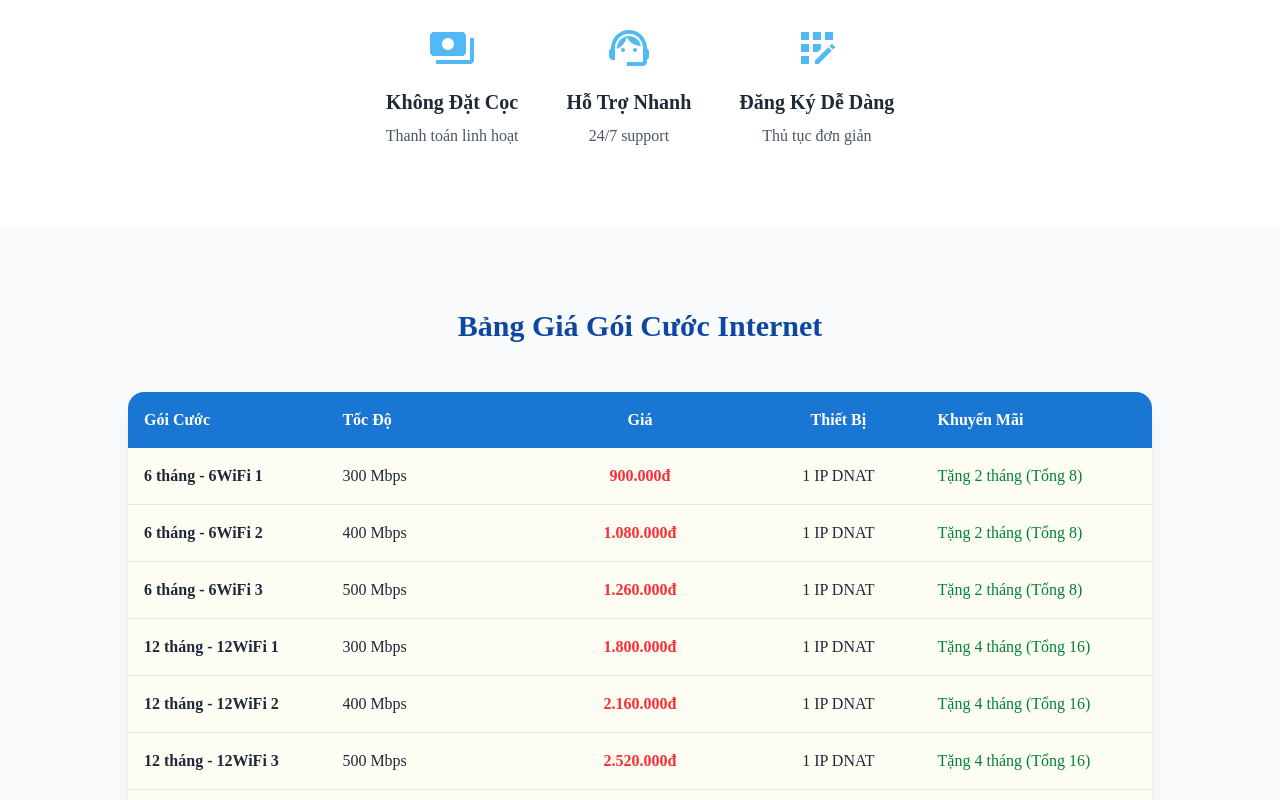
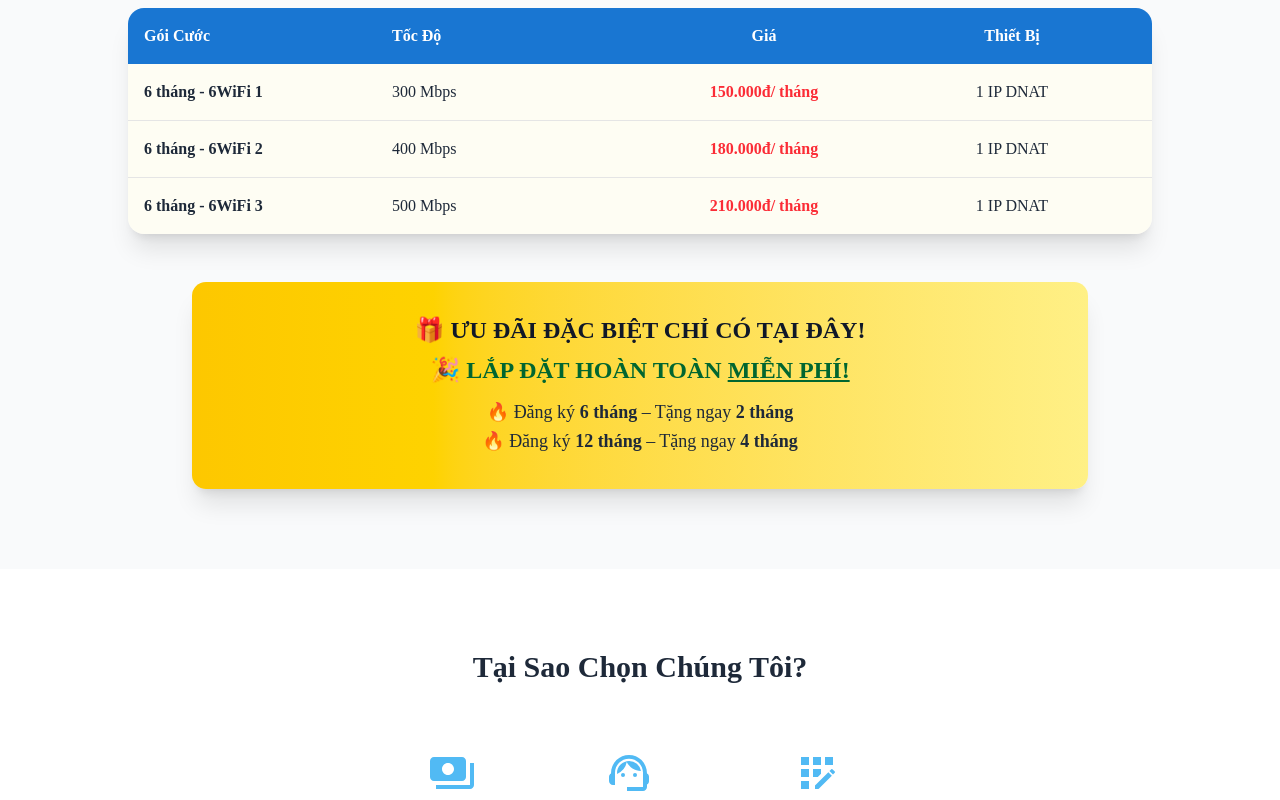
Before and after one commit to sinhdevops/mobi, a Next.js app: page / in a window 1280 px wide. Shown: the part 1340-2140 px from the top of the page. Built offline with nearby package versions, Linux system fonts and the light colour scheme.

Commit message:
update SEOI

```diff
--- a/src/app/_components/services.tsx
+++ b/src/app/_components/services.tsx
@@ -8,75 +8,33 @@ function Services() {
 
         {/* Bảng Gộp 1 Cột */}
         <div className="bg-white rounded-2xl shadow-xl overflow-hidden max-w-5xl mx-auto">
-          <div className="bg-[#1976D2] text-white p-4 grid grid-cols-5 font-semibold text-sm md:text-base">
+          <div className="bg-[#1976D2] text-white p-4 grid grid-cols-4 font-semibold text-sm md:text-base">
             <div>Gói Cước</div>
             <div>Tốc Độ</div>
             <div className="text-center">Giá</div>
             <div className="text-center">Thiết Bị</div>
-            <div>Khuyến Mãi</div>
+            {/* <div>Khuyến Mãi</div> */}
           </div>
           {[
             {
               name: "6WiFi 1",
               months: 6,
               speed: "300 Mbps",
-              price: "900.000đ",
+              price: "150.000đ", // 900.000 / 6
               devices: "1 IP DNAT",
             },
             {
               name: "6WiFi 2",
               months: 6,
               speed: "400 Mbps",
-              price: "1.080.000đ",
+              price: "180.000đ", // 1.080.000 / 6
               devices: "1 IP DNAT",
             },
             {
               name: "6WiFi 3",
               months: 6,
               speed: "500 Mbps",
-              price: "1.260.000đ",
-              devices: "1 IP DNAT",
-            },
-            {
-              name: "12WiFi 1",
-              months: 12,
-              speed: "300 Mbps",
-              price: "1.800.000đ",
-              devices: "1 IP DNAT",
-            },
-            {
-              name: "12WiFi 2",
-              months: 12,
-              speed: "400 Mbps",
-              price: "2.160.000đ",
-              devices: "1 IP DNAT",
-            },
-            {
-              name: "12WiFi 3",
-              months: 12,
-              speed: "500 Mbps",
-              price: "2.520.000đ",
-              devices: "1 IP DNAT",
-            },
-            {
-              name: "WiFi MESH 1",
-              months: 12,
-              speed: "300 Mbps",
-              price: "2.900.000đ",
-              devices: "1 IP DNAT",
-            },
-            {
-              name: "WiFi MESH 2",
-              months: 12,
-              speed: "400 Mbps",
-              price: "3.200.000đ",
-              devices: "1 IP DNAT",
-            },
-            {
-              name: "WiFi MESH 3",
-              months: 12,
-              speed: "500 Mbps",
-              price: "3.800.000đ",
+              price: "210.000đ", // 1.260.000 / 6
               devices: "1 IP DNAT",
             },
           ].map((pkg, index) => {
@@ -85,15 +43,15 @@ function Services() {
             return (
               <div
                 key={index}
-                className="grid grid-cols-5 p-4 border-b last:border-b-0 hover:bg-yellow-50 transition-all duration-300 text-sm md:text-base bg-yellow-50/50"
+                className="grid grid-cols-4 p-4 border-b last:border-b-0 hover:bg-yellow-50 transition-all duration-300 text-sm md:text-base bg-yellow-50/50"
               >
                 <div className="font-bold text-gray-800">{`${pkg.months} tháng - ${pkg.name}`}</div>
                 <div>{pkg.speed}</div>
                 <div className="text-red-500 font-bold text-center">
-                  {pkg.price}
+                  {pkg.price}/ tháng
                 </div>
                 <div className="text-center">{pkg.devices}</div>
-                <div className="text-green-700 font-medium">{`Tặng ${bonus} tháng (Tổng ${total})`}</div>
+                {/* <div className="text-green-700 font-medium">{`Tặng ${bonus} tháng (Tổng ${total})`}</div> */}
               </div>
             );
           })}
--- a/src/app/layout.tsx
+++ b/src/app/layout.tsx
@@ -3,6 +3,7 @@ import { Geist, Geist_Mono } from "next/font/google";
 import "./globals.css";
 import MainLayout from "@/components/layouts/main-layout";
 import SEO from "../../next-seo.config";
+import Head from "next/head";
 
 const geistSans = Geist({
   variable: "--font-geist-sans",
@@ -25,6 +26,22 @@ export default function RootLayout({
 }>) {
   return (
     <html lang="vi">
+      <Head>
+        <script
+          async
+          src="https://www.googletagmanager.com/gtag/js?id=AW-17095039066"
+        ></script>
+        <script
+          dangerouslySetInnerHTML={{
+            __html: `
+              window.dataLayer = window.dataLayer || [];
+              function gtag(){dataLayer.push(arguments);}
+              gtag('js', new Date());
+              gtag('config', 'AW-17095039066');
+            `,
+          }}
+        />
+      </Head>
       <body
         className={`${geistSans.variable} ${geistMono.variable} antialiased`}
       >
--- a/src/app/page.tsx
+++ b/src/app/page.tsx
@@ -32,8 +32,8 @@ const App = () => {
       </div>
 
       <Benefits />
+      <Services />
       <WhyChooseUs />
-      <Services />
     </div>
   );
 };
--- a/src/components/layouts/footer.tsx
+++ b/src/components/layouts/footer.tsx
@@ -11,7 +11,7 @@ const Footer = () => {
           </div>
           <div>
             <h3 className="text-xl font-bold mb-4">Liên Hệ</h3>
-            <p className="text-gray-400">Hotline: 0325610016</p>
+            <p className="text-gray-400">Hotline: 0325610016 / 0702252678</p>
             <p className="text-gray-400">Email: lesinh3005@gmail.com</p>
           </div>
           <div>
```
Also changed, not shown: 1 other file (tests, documents, lock files or other folders).
